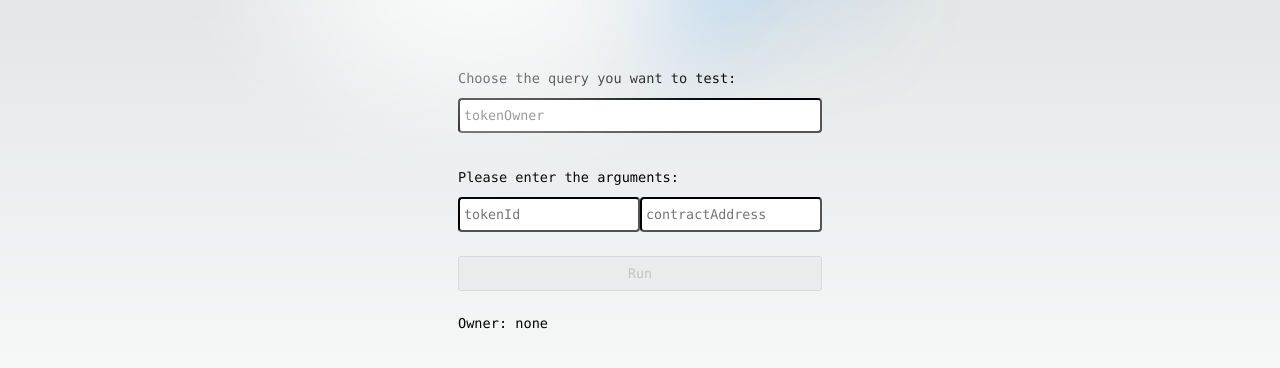
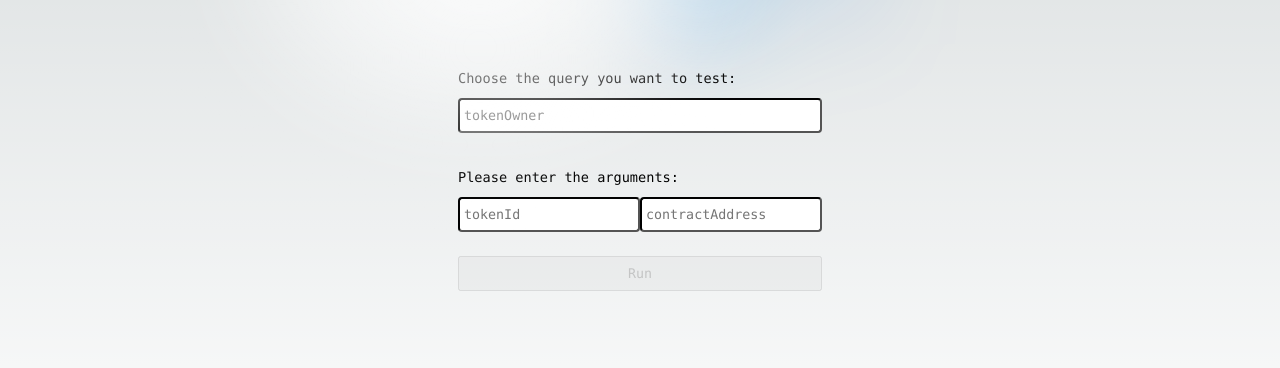
Before and after one commit to sainthiago/mintbase-api-data-reader, a Next.js app: page / in a window 1280 px wide. Shown: the part 258-626 px from the top of the page. Built offline with nearby package versions, Linux system fonts and the light colour scheme.

Commit message:
add owner verification

```diff
--- a/pages/index.tsx
+++ b/pages/index.tsx
@@ -54,6 +54,7 @@ export default function Home() {
               <input
                 className={styles.input}
                 onChange={debounce(async (e) => {
+                  setOwner(null);
                   setTokenId(e.target.value);
                 }, 500)}
                 placeholder="tokenId"
@@ -61,6 +62,7 @@ export default function Home() {
               <input
                 className={styles.input}
                 onChange={debounce(async (e) => {
+                  setOwner(null);
                   setContractAddress(e.target.value);
                 }, 500)}
                 placeholder="contractAddress"
@@ -78,11 +80,13 @@ export default function Home() {
               Run
             </button>
           </div>
-          <p className={styles.description} style={{ marginTop: "24px" }}>
-            {owner?.error
-              ? `There was an error, please try again.`
-              : `Owner: ${owner?.data ? owner.data : "none"}`}
-          </p>
+          {owner ? (
+            <p className={styles.description} style={{ marginTop: "24px" }}>
+              {owner?.error
+                ? `There was an error, please try again.`
+                : `Owner: ${owner?.data ? owner.data : "none"}`}
+            </p>
+          ) : null}
         </div>
       </main>
     </>
```
